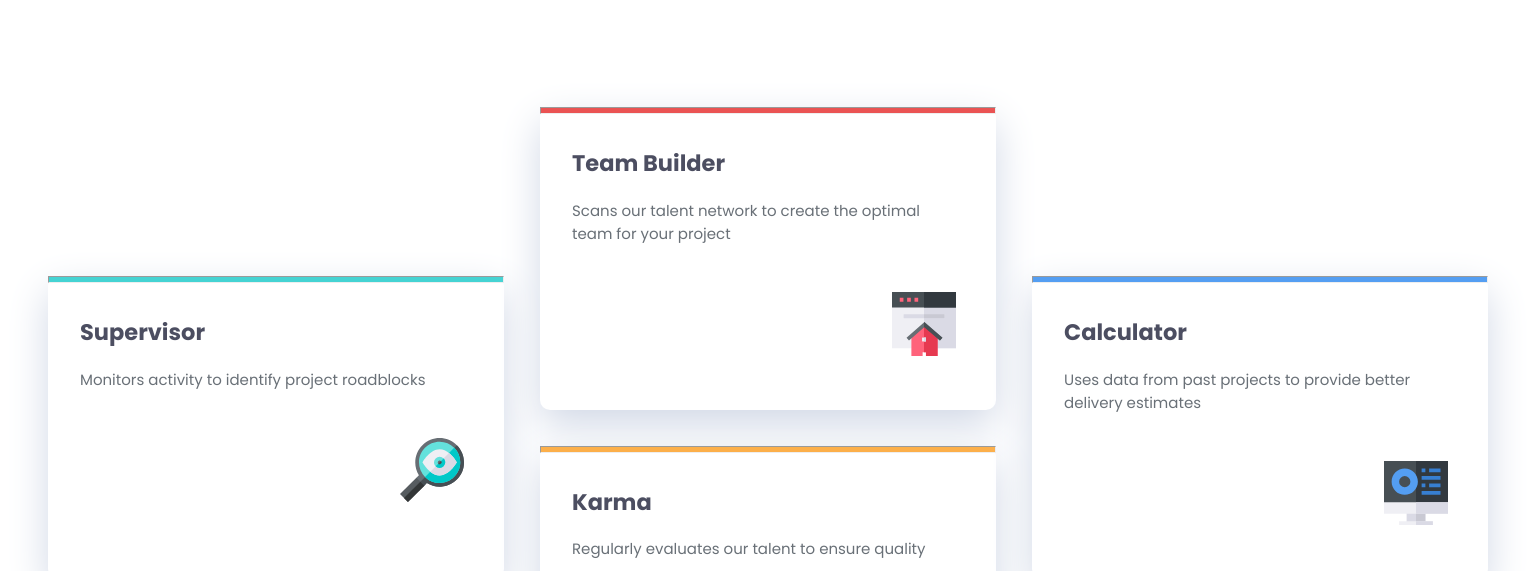
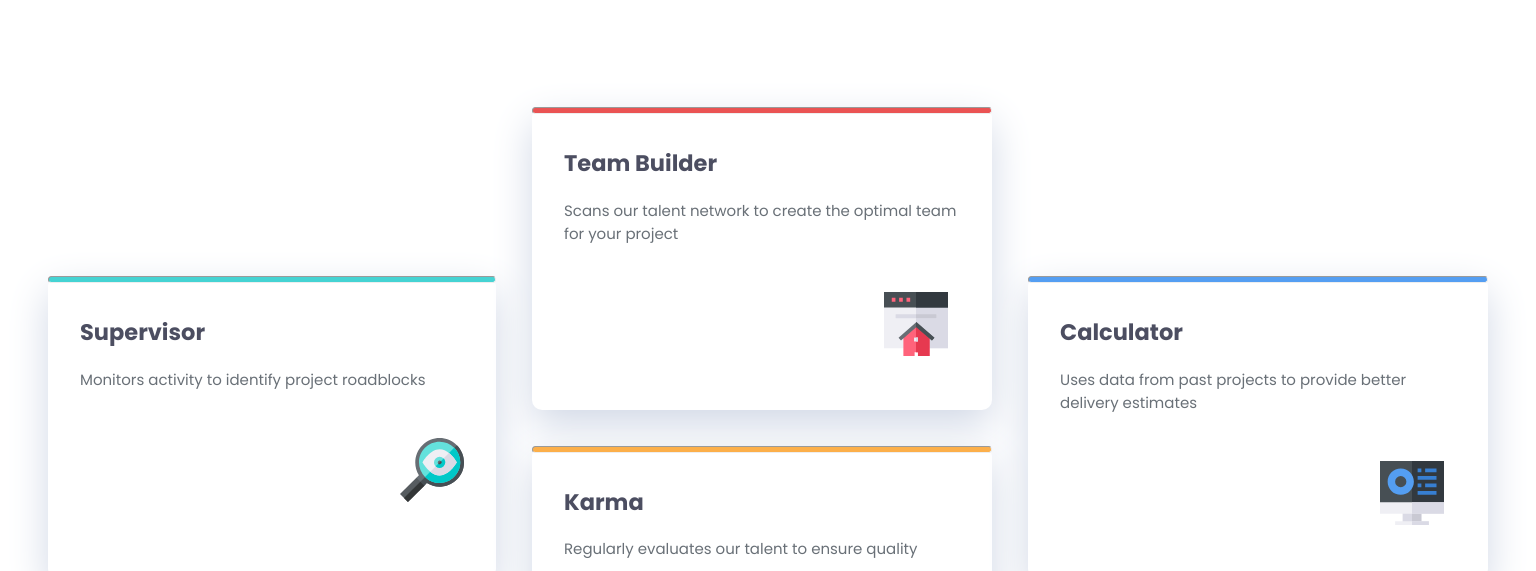
Before and after one commit to Smileyfn/reto-victor-3, a plain HTML site: page index.html in a window 1536 px wide. Shown: the part 162-733 px from the top of the page. Drawn offline with Linux system fonts and the light colour scheme.

Commit message:
Se arreglaron detalles en el css

```diff
--- a/style.css
+++ b/style.css
@@ -53,26 +53,30 @@ p  {
  (min-width: 1440px) {
     .infoP {
         display: grid;
-        grid-template-columns: repeat(3, 1fr);
-        grid-template-rows: repeat(4, 1fr);
-    }
+        grid-template-areas:
+        "  .   info2    .  "
+        "info1 info2  info4"
+        "info1 info3  info4"
+        "  .   info3    .  ";
+
           .info1 {
-        grid-row: 2/4;
+            grid-area: info1;
+
           }
           .info2 {
-        grid-column: 2/3;
-        grid-row: 1/3;
+            grid-area: info2;
+
           }
           .info3 {
-        grid-column: 2/3;
-        grid-row: 3/5;
+            grid-area: info3;
+
           }
           .info4 {
-        grid-column: 3/3;
-        grid-row: 2/4;
+            grid-area: info4;
+
           }
     }
-
+ }
 .info {
     background-color: hsl(0, 0%, 100%);
     box-shadow: 0px 15px 40px hsl(220, 30%, 86%);
@@ -81,9 +85,10 @@ p  {
 }
 .line {
     background-color: blue;
-    height: 5px; /* Grosor de la línea */
+    height: 5px;
     margin-top: 0%;
     margin-bottom: 2rem;
+    border-radius: 16px;
 }
 .line1 {
     background-color: hsl(180, 62%, 55%);
@@ -102,6 +107,7 @@ p  {
 }
 .img {
  margin-left: 320px;
+ max-width: 320px;
  padding-top: 2rem;
  padding-bottom: 1rem;
 }
```
Lines whose indentation alone changed are shown as unchanged.
